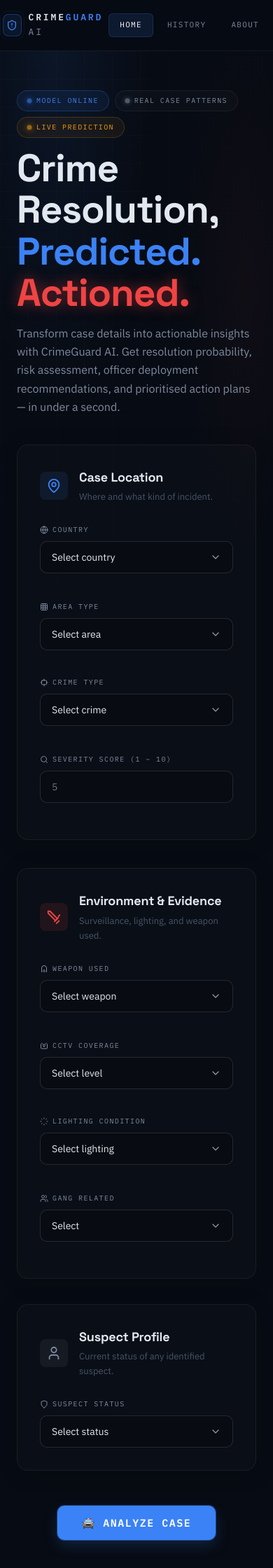
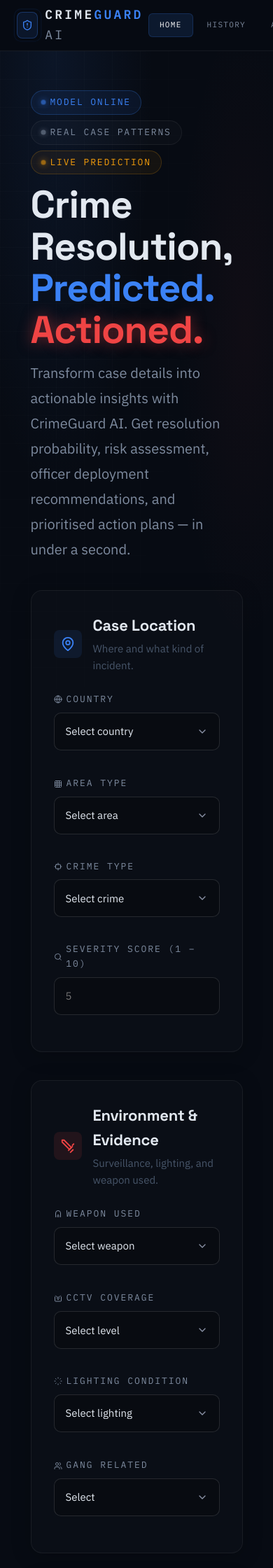
Before and after one commit to aniketghantewad04/CP_Project_CrimeGuard_AI, a Flask app: page / in a window 390 px wide; the page is wider, and only the part inside the window is pictured. Shown: the top 2240 px of that part at 70% size. Run offline with Flask 3, Linux system fonts and the light colour scheme; parts of the project's set-up code (start-up, migrations or seed data) failed here and were passed over.

Commit message:
Refactor CSS styles for improved layout and typography
Updated various CSS styles for layout, typography, and button sizes to improve responsiveness and visual hierarchy.

```diff
--- a/static/css/style.css
+++ b/static/css/style.css
@@ -70,7 +70,14 @@
 .mono{ font-family:var(--font-mono); }
 
 /* ===== Layout ===== */
-.wrap{ max-width:1080px; margin:0 auto; padding:0 32px; position:relative; z-index:1; }
+.wrap{
+    width:90%;
+    max-width:1400px;
+    margin:0 auto;
+    padding:0 20px;
+    position:relative;
+    z-index:1;
+}
 .wrap-narrow{ max-width:840px; margin:0 auto; padding:0 24px; position:relative; z-index:1; }
 
 /* ===== Header ===== */
@@ -88,12 +95,12 @@
 .brand{
   display:flex; align-items:center; gap:10px;
   font-family:var(--font-mono);
-  font-size:13px; letter-spacing:0.22em; font-weight:600;
+  font-size:18px;letter-spacing:0.18em; font-weight:600;
 }
 .brand-badge{
   position:relative;
   display:flex; align-items:center; justify-content:center;
-  width:32px; height:32px; border-radius:8px;
+  width:38px; height:38px; border-radius:8px;
   background:var(--primary-dim);
   box-shadow:inset 0 0 0 1px rgba(59,130,246,0.3);
   color:var(--primary);
@@ -136,7 +143,7 @@
 .pill{
   display:inline-flex; align-items:center; gap:7px;
   padding:6px 14px; border-radius:999px;
-  font-family:var(--font-mono); font-size:10px;
+  font-family:var(--font-mono); font-size:13px;
   text-transform:uppercase; letter-spacing:0.14em;
   border:1px solid var(--border);
   background:rgba(255,255,255,0.02);
@@ -164,7 +171,7 @@
 .text-siren{ color:var(--siren); text-shadow:0 0 20px rgba(239,68,68,0.5); }
 .text-primary{ color:var(--primary); }
 .text-muted{ color:var(--muted); }
-.lede{ color:var(--muted); font-size:16px; line-height:1.65; max-width:680px; }
+.lede{ color:var(--muted);  font-size:20px;line-height:1.8;max-width:850px; }
 
 /* ===== Buttons ===== */
 .btn{
@@ -240,8 +251,8 @@
 .field-group{ margin-bottom:20px; }
 .field-group label{
   display:inline-flex; align-items:center; gap:6px; /* Labels align vertically with icons */
-  font-family:var(--font-mono); font-size:10px;
-  text-transform:uppercase; letter-spacing:0.14em; color:var(--muted);
+  font-family:var(--font-mono); font-size:13px;
+  text-transform:uppercase; letter-spacing:0.15em; color:var(--muted);
   margin-bottom:8px;
 }
 .field-group label svg {
@@ -253,9 +264,9 @@
 }
 .field-group select,
 .field-group input[type="number"]{
-  width:100%; height:46px; padding:0 16px; border-radius:var(--radius-sm);
+  width:100%; height:54px; padding:0 16px; border-radius:var(--radius-sm);
   background:rgba(0,0,0,0.2); border:1px solid var(--border-strong);
-  color:var(--text); font-size:14px; outline:none;
+  color:var(--text); font-size:15px; outline:none;
   transition:border-color .2s ease, background .2s ease, box-shadow .2s ease;
   appearance:none; -webkit-appearance:none;
   font-family:var(--font-body);
@@ -282,8 +293,9 @@
 @media (max-width:640px){ .field-row{ grid-template-columns:1fr; gap:16px; } }
 
 .section-block{ margin-bottom:36px; }
-.section-block h3{ font-size:18px; letter-spacing:-0.01em; }
-.section-block .section-desc{ color:var(--muted-2); font-size:13px; margin-top:4px; margin-bottom:0px; }
+.section-block h3{ font-size:22px;
+    font-weight:700; letter-spacing:-0.01em; }
+.section-block .section-desc{ color:var(--muted-2); font-size:15px; margin-top:4px; margin-bottom:0px; }
 
 /* ===== Footer ===== */
 .site-footer{
```
Also changed, not shown: other parts of static/css/style.css (+15 -11 lines).
